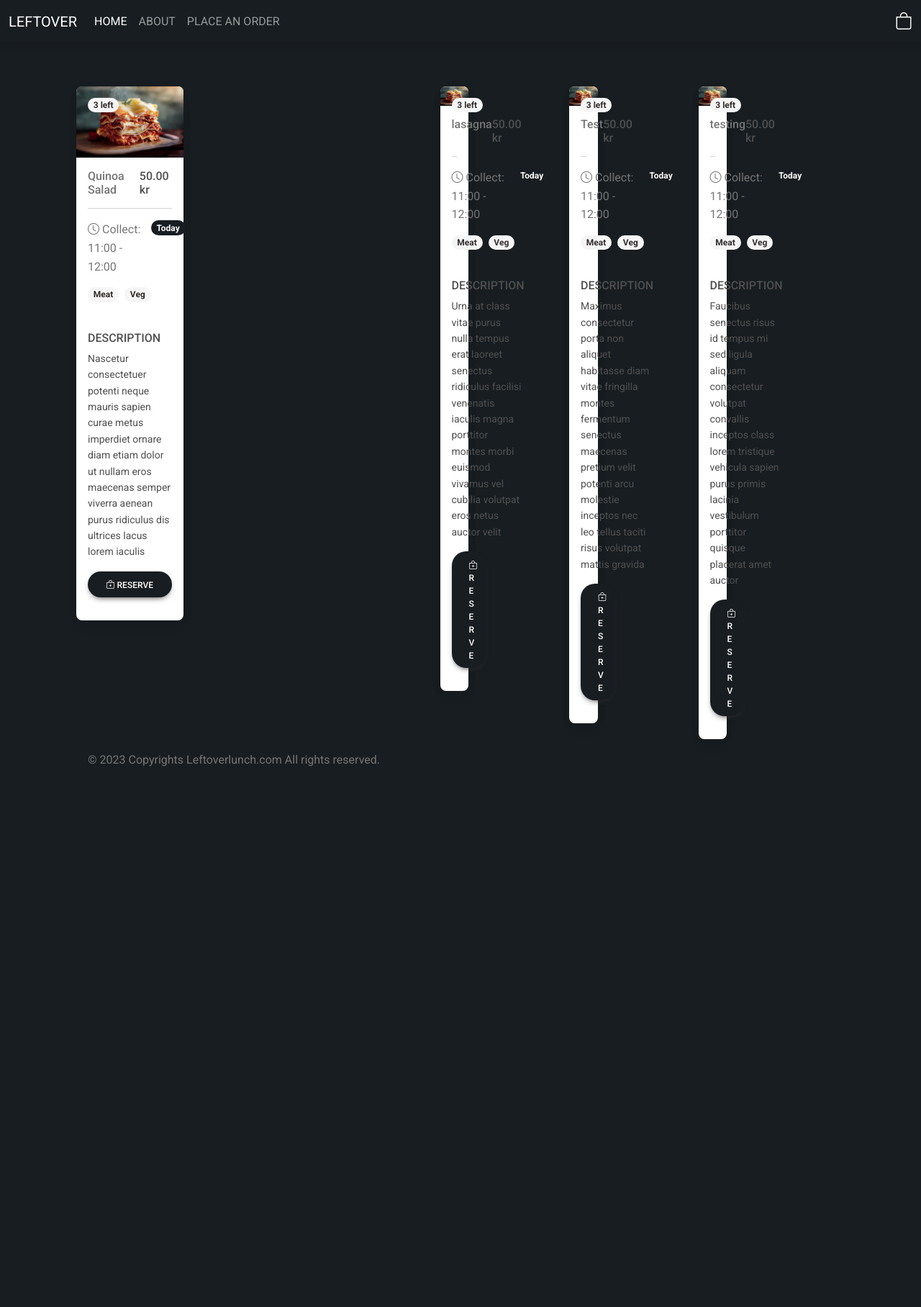
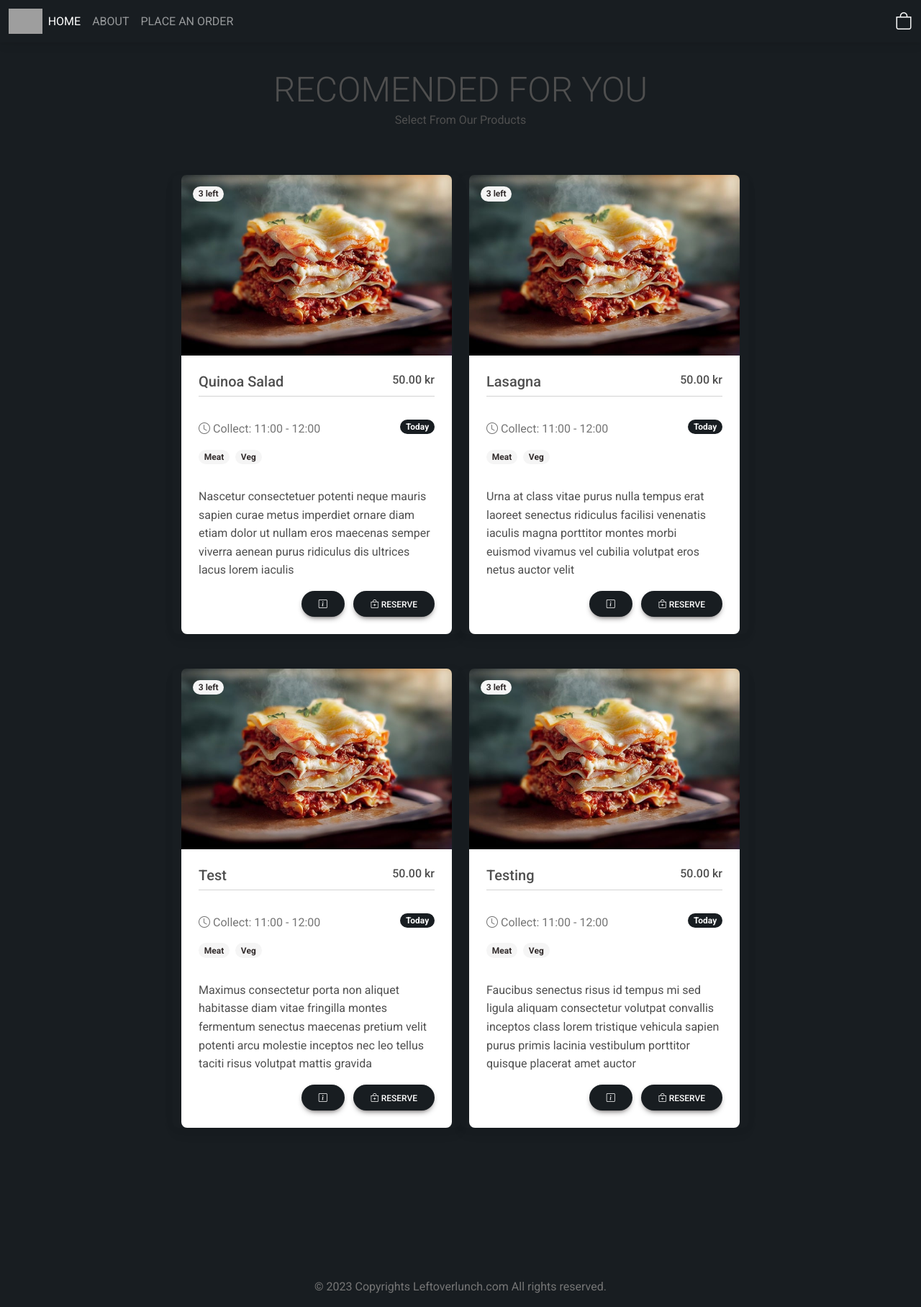
Before and after one commit to sobhimalak/LeftoverLunch, a Django app: page /order/ in a window 1280 px wide. Shown: the whole page at 72% size. Before the commit the page ends 1065 px from the top, so only its background shows below. Run offline with Django 4.2, Linux system fonts and the light colour scheme; data comes from the database, SQL or seed files in the repository; both versions use the stored data as it was after the commit; some libraries are stand-ins or nearby versions; grey boxes are pictures that could not be loaded.

Commit message:
product page design

```diff
--- a/leftoverlunch/customer/templates/customer/navigation.html
+++ b/leftoverlunch/customer/templates/customer/navigation.html
@@ -1,7 +1,10 @@
 
   <nav class="navbar navbar-expand-lg navbar-dark fixed-top bg-inverse text-uppercase">
     <div class="container-fluid">
-      <a class="navbar-brand" href="{% url 'index' %}">LEFTOVER</a>
+      <!--<a class="navbar-brand" href="{% url 'index' %}">LEFTOVER</a>-->
+      {% load static %}
+      <img src="{% static 'DESIGN/log.png' %}" height="35" loading="lazy" />
+
       <button class="navbar-toggler" type="button" data-bs-toggle="collapse" data-bs-target="#navbarNavAltMarkup" aria-controls="navbarNavAltMarkup" aria-expanded="false" aria-label="Toggle navigation">
         <span class="navbar-toggler-icon"></span>
       </button>
--- a/leftoverlunch/customer/templates/customer/order.html
+++ b/leftoverlunch/customer/templates/customer/order.html
@@ -1,46 +1,63 @@
-{% extends 'customer/base.html' %} {% block content %}
-<div class="container mb-5">
-  <div class="row justify-content-center mt-5">
-    <div class="col-md-12 col-sm-12 p-4">
+{% extends 'customer/base.html' %}
+{% block content %}
+
 <form method="POST">
+  <div class="container py-5 mt-5">
+    <header class="section-header text-center ">
+      <span class="display-5 text-uppercase">Recomended for you</span>
+      <p>Select From Our Products</p>
+    </header>
+    <div class="row col-auto justify-content-center ">
       {% csrf_token %}
-        <div class="d-flex flex-wrap pb-5 mb-4">
+      <!---==============  ==================-->
       {% for app in appetizers %}
-          <div class="container-fluid d-flex justify-content-center">
-            <div class="row mt-5">
-              <div class="col-sm-4">
-                <div class="card" style="position: relative;">
-              <img src="{{ app.image.url }}" class="card-img-top" width="100%">
+        <div class="card bg-transparent mt-5 " style="width: 25rem;">
+          <img src="{{ app.image.url }}" class="card-img-top" alt="...">
           <div class="badge badge-light text-dark rounded-8 m-3 position-absolute">3 left</div>
-              <div class="card-body pt-0 px-0">
-                <div class="d-flex flex-row justify-content-between mb-0 mt-3 px-3">
-                    <h6 class="text-muted ">{{ app.name }}</h6>
+          <div class="card-body bg-white">
+            <div class="d-flex flex-row justify-content-between mb-0">
+              <h5 class="text-capitalize">{{ app.name }}</h5>
               <h6>{{ app.price }} kr</h6>
             </div>
-                <hr class="mt-2 mx-3">
-                <div class="d-flex flex-row justify-content-between px-3 pb-4">
-                  <div class="d-flex flex-column"><span class="text-muted"><i class="bi bi-clock"></i> Collect: 11:00 - 12:00</span>
+            <hr class="mt-0">
+            <div class="d-flex flex-row justify-content-between py-3">
+              <div class="d-flex flex-column"><span class="text-muted"><i class="bi bi-clock"></i> Collect: 11:00 -
+                  12:00</span>
                 <div class="d-flex mt-3 ">
                   <h5 class="badge badge-light text-dark rounded-8 mb-3 me-2">Meat</h5>
                   <h5 class="badge badge-light text-dark rounded-8 mb-3">Veg</h5>
-                </div></div>
+                </div>
+              </div>
               <div class="d-flex flex-column"><small class="badge btn_store text-light rounded-8 mb-2">Today</small>
               </div>
             </div>
-                <div class="d-flex flex-row justify-content-between pe-3 ps-3 mid">
-                  <div class="d-flex flex-column"><h6 class="mb-2">DESCRIPTION</h6>
-                    <div class="d-flex flex-row"><small class="ml-1">{{ app.description }}</small></div></div>
-                </div>
-                <div class="mx-3 mt-3 mb-2">
-                    <button type="submit" name="items[fffff]"value="{{ app.pk }}" class="btn btn_store btn-dark rounded-8 btn-block">
+            <p class="card-text">{{ app.description }}</p>
+
+            <div style="text-align: end;">
+              <!---======= Details btn ========-->
+              <a href="#" class="btn btn-dark btn_store flex-shrink-0 rounded-8">
+                <i class="bi bi-info-square"></i>
+              </a>
+              <!---======= ADD TO CART btn ========-->
+              <button type="submit" name="items[]" value="{{ app.pk }}"
+                class="btn btn-dark btn_store flex-shrink-0  ms-2 rounded-8">
                 <i class="bi bi-bag-plus"></i> Reserve</button>
             </div>
           </div>
         </div>
+
+        {% endfor %}
+
       </div>
     </div>
-            {% endfor %}
   </div>
+
+
+
+
+
+
+
 
 
 
@@ -50,22 +67,12 @@
       <div class="row mt-4">
         <div class="col-md-2 col-sm-12">
           <h2>{{ entre.name }}</h2>
-              <img
-                class="rounded"
-                src="{{ entre.image.url }}"
-                width="150"
-                height="100"
-              />
+          <img class="rounded" src="{{ entre.image.url }}" width="150" height="100" />
         </div>
         <div class="col-md-8 col-sm-12">
           <div class="d-flex flex-row">
             <div class="form-group form-check">
-                  <input
-                    type="checkbox"
-                    name="items[]"
-                    class="form-check-input"
-                    value="{{ entre.pk }}"
-                  />
+              <input type="checkbox" name="items[]" class="form-check-input" value="{{ entre.pk }}" />
               <label class="form-check-label">{{ entre.name }} </label>
             </div>
             <p class="font-weight-bold pl-5">{{ entre.price }} kr</p>
@@ -80,22 +87,12 @@
       {% for dessert in desserts %}
       <div class="row mt-4">
         <div class="col-md-2 col-sm-12">
-              <img
-                class="rounded"
-                src="{{ dessert.image.url }}"
-                width="150"
-                height="100"
-              />
+          <img class="rounded" src="{{ dessert.image.url }}" width="150" height="100" />
         </div>
         <div class="col-md-8 col-sm-12">
           <div class="d-flex flex-row">
             <div class="form-group form-check">
-                  <input
-                    type="checkbox"
-                    name="items[]"
-                    class="form-check-input"
-                    value="{{ dessert.pk }}"
-                  />
+              <input type="checkbox" name="items[]" class="form-check-input" value="{{ dessert.pk }}" />
               <label class="form-check-label">{{ dessert.name }}</label>
             </div>
             <p class="font-weight-bold pl-5">{{ dessert.price }}</p>
@@ -111,22 +108,12 @@
       {% for drink in drinks %}
       <div class="row mt-4">
         <div class="col-md-2 col-sm-12">
-              <img
-                class="rounded"
-                src="{{ drink.image.url }}"
-                width="150"
-                height="100"
-              />
+          <img class="rounded" src="{{ drink.image.url }}" width="150" height="100" />
         </div>
         <div class="col-md-8 col-sm-12">
           <div class="d-flex flex-row">
             <div class="form-group form-check">
-                  <input
-                    type="checkbox"
-                    name="items[]"
-                    class="form-check-input"
-                    value="{{ drink.pk }}"
-                  />
+              <input type="checkbox" name="items[]" class="form-check-input" value="{{ drink.pk }}" />
               <label class="form-check-label">{{ drink.name }}</label>
             </div>
             <p class="font-weight-bold pl-5">{{ drink.price }}</p>
@@ -140,8 +127,6 @@
 </form>
 </div>
 </div>
-</div>
-
 
 
 
--- a/leftoverlunch/leftoverlunch/settings.py
+++ b/leftoverlunch/leftoverlunch/settings.py
@@ -120,7 +120,10 @@ USE_TZ = True
 
 STATIC_URL = 'static/'
 
+
+
 MEDIA_ROOT = os.path.join(BASE_DIR, 'media')
+
 
 MEDIA_URL = '/media/'
 
```
Also changed, not shown: leftoverlunch/customer/templates/customer/demo.html (added, +40 -0 lines), leftoverlunch/customer/templates/customer/index.html (line endings or trailing spaces), leftoverlunch/db.sqlite3, leftoverlunch/media/menu_images/Quinoa_salad.jpeg (added), leftoverlunch/media/menu_images/Quinoa_salad_MDDL3ke.jpeg (added), leftoverlunch/media/menu_images/lasagna_14aR8N8.jpeg (added), leftoverlunch/media/menu_images/lasagna_AR8tEkM.jpeg (added), leftoverlunch/media/menu_images/lasagna_XeASIAB.jpeg (added), leftoverlunch/media/menu_images/lasagna_xZv8eXI.jpeg (added), leftoverlunch/media/menu_images/log.png (added). Lines whose indentation alone changed are shown as unchanged.
